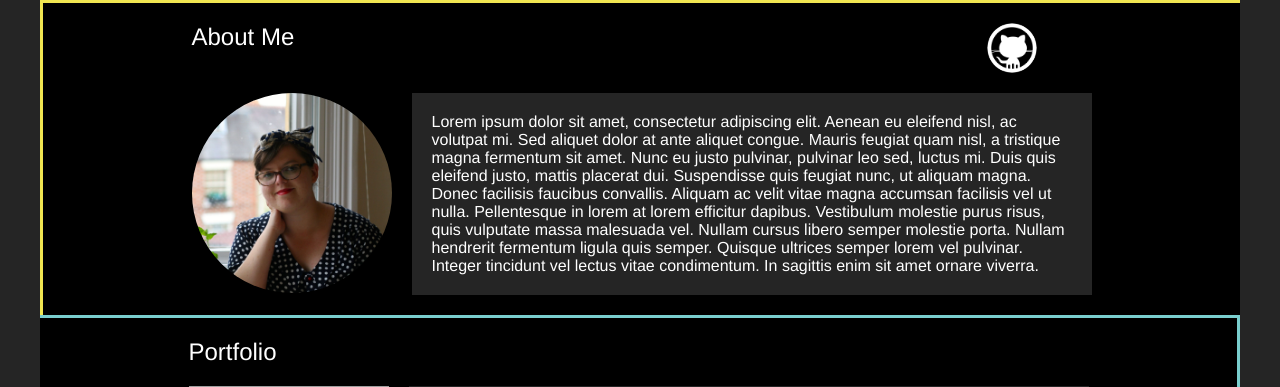
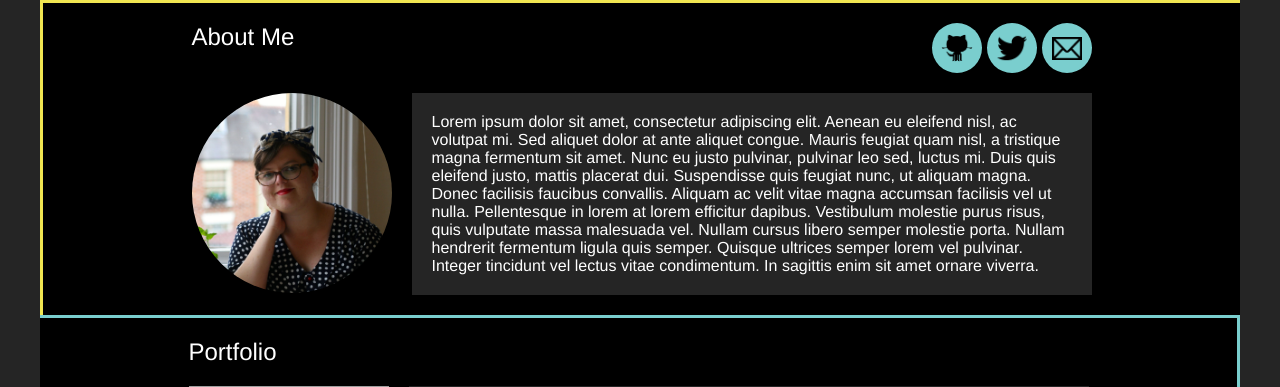
Before and after one commit to bonnieappleton/Portfolio-Website, a Django app: template home/templates/home/homepage.html in a window 1280 px wide. Shown: the part 462-849 px from the top of the page. Run offline with Django 3.2, Linux system fonts and the light colour scheme; the template is opened without the code that fills it, so the values that code supplies are empty; some web fonts are replaced; grey boxes are pictures that could not be loaded.

Commit message:
Favicon and Updated social icons

```diff
--- a/home/static/css/home.css
+++ b/home/static/css/home.css
@@ -57,6 +57,8 @@ body {
     @media (max-width: 767px) {
       .header__link {
         display: none; } }
+    .header__link:hover {
+      background-color: #ffffff; }
     .header__link--about {
       background-color: #f1e651; }
     .header__link--portfolio {
@@ -142,12 +144,21 @@ body {
     height: 50px;
     width: 50px;
     border-radius: 50%;
-    margin-left: 5px; }
+    margin-left: 5px;
+    background-size: cover;
+    background-repeat: no-repeat;
+    background-color: #7acece;
+    background-position: center; }
     .social__icon:hover {
-      background-color: #252525; }
+      background-color: #ffffff; }
     .social__icon--git {
-      background-image: url("../img/white-github-64.png");
-      background-size: cover;
-      background-repeat: no-repeat; }
+      background-image: url("../img/icon-github.png");
+      background-size: 60px; }
+    .social__icon--twitter {
+      background-image: url("../img/twitter-512.png");
+      background-size: 30px; }
+    .social__icon--email {
+      background-image: url("../img/mail-icon.png");
+      background-size: 30px; }
 
 /*# sourceMappingURL=home.css.map */
--- a/home/static/sass/home.scss
+++ b/home/static/sass/home.scss
@@ -79,6 +79,10 @@ body {
 
         @media(max-width: 767px) {
             display: none;
+        }
+
+        &:hover {
+            background-color: $color-white;
         }
 
         &--about {
@@ -194,15 +198,28 @@ body {
         width: 50px;
         border-radius: 50%;
         margin-left: 5px;
+        background-size: cover;
+        background-repeat: no-repeat;
+        background-color: $color-mint;
+        background-position: center;
 
         &:hover {
-            background-color: $color-grey;
+            background-color: $color-white;
         }
 
         &--git {
-            background-image: url('../img/white-github-64.png');
-            background-size: cover;
-            background-repeat: no-repeat;
+            background-image: url('../img/icon-github.png');
+            background-size: 60px;
+        }
+
+        &--twitter {
+            background-image: url('../img/twitter-512.png');
+            background-size: 30px;
+        }
+
+        &--email {
+            background-image: url('../img/mail-icon.png');
+            background-size: 30px;
         }
     }
 }
--- a/home/templates/home/base.html
+++ b/home/templates/home/base.html
@@ -11,6 +11,9 @@
 
         <!--Fonts-->
         <link href='https://fonts.googleapis.com/css?family=Zilla+Slab+Highlight|BioRhyme:200' rel='stylesheet' type='text/css'>
+
+        <!--Favicon-->
+        <link rel="icon" type="image/x-icon" href="{% static 'img/bonnie-appleton-favicon.ico' %}" />
 
         <!--Stylesheet-->
         <link rel="stylesheet" href="{% static 'css/home.css' %}">
--- a/home/templates/home/homepage.html
+++ b/home/templates/home/homepage.html
@@ -12,8 +12,9 @@
         <div class="row">
             <h2 class="title title--section">About Me</h2>
             <div class="social">
-                <a class="social__icon social__icon--git" href="https://www.github.com/bonnieappleton"></a>
-                <a class="social__icon social__icon--twitter" href="https://twitter.com/bonnie_appleton"></a>
+                <a class="social__icon social__icon--git"  target="_blank" href="https://www.github.com/bonnieappleton"></a>
+                <a class="social__icon social__icon--twitter"  target="_blank" href="https://twitter.com/bonnie_appleton"></a>
+                <a class="social__icon social__icon--email" href="mailto:bemappleton@gmail.com"></a>
             </div>
         </div>
         <div class="row">
```
Also changed, not shown: home/static/img/bonnie-appleton-favicon.ico (added), home/static/img/icon-github.png (added), home/static/img/linkedin-icon.png (added), home/static/img/mail-icon.png (added), home/static/img/twitter-512.png (added), home/static/img/white-github-64.png (deleted), 1 other file.
